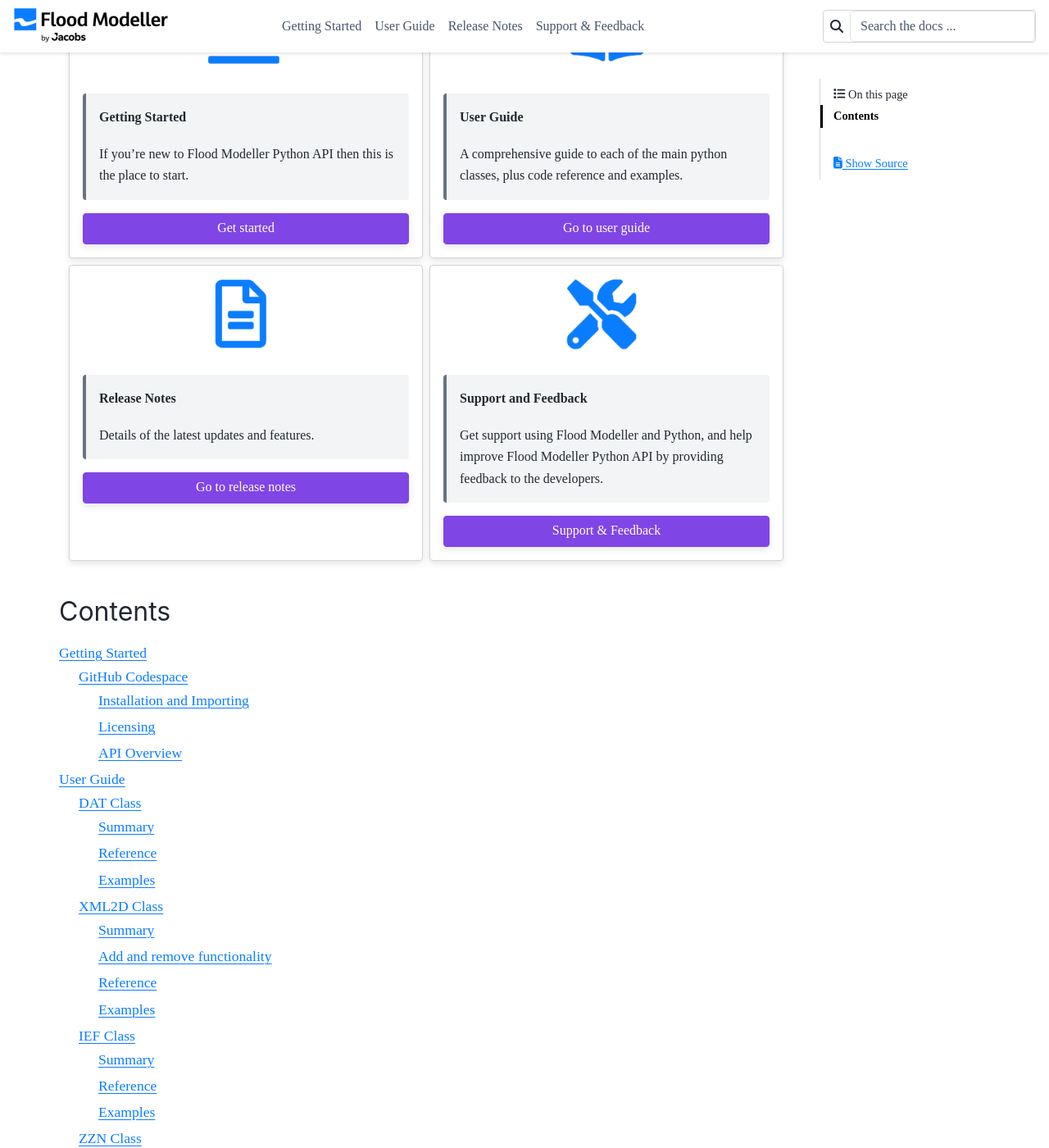
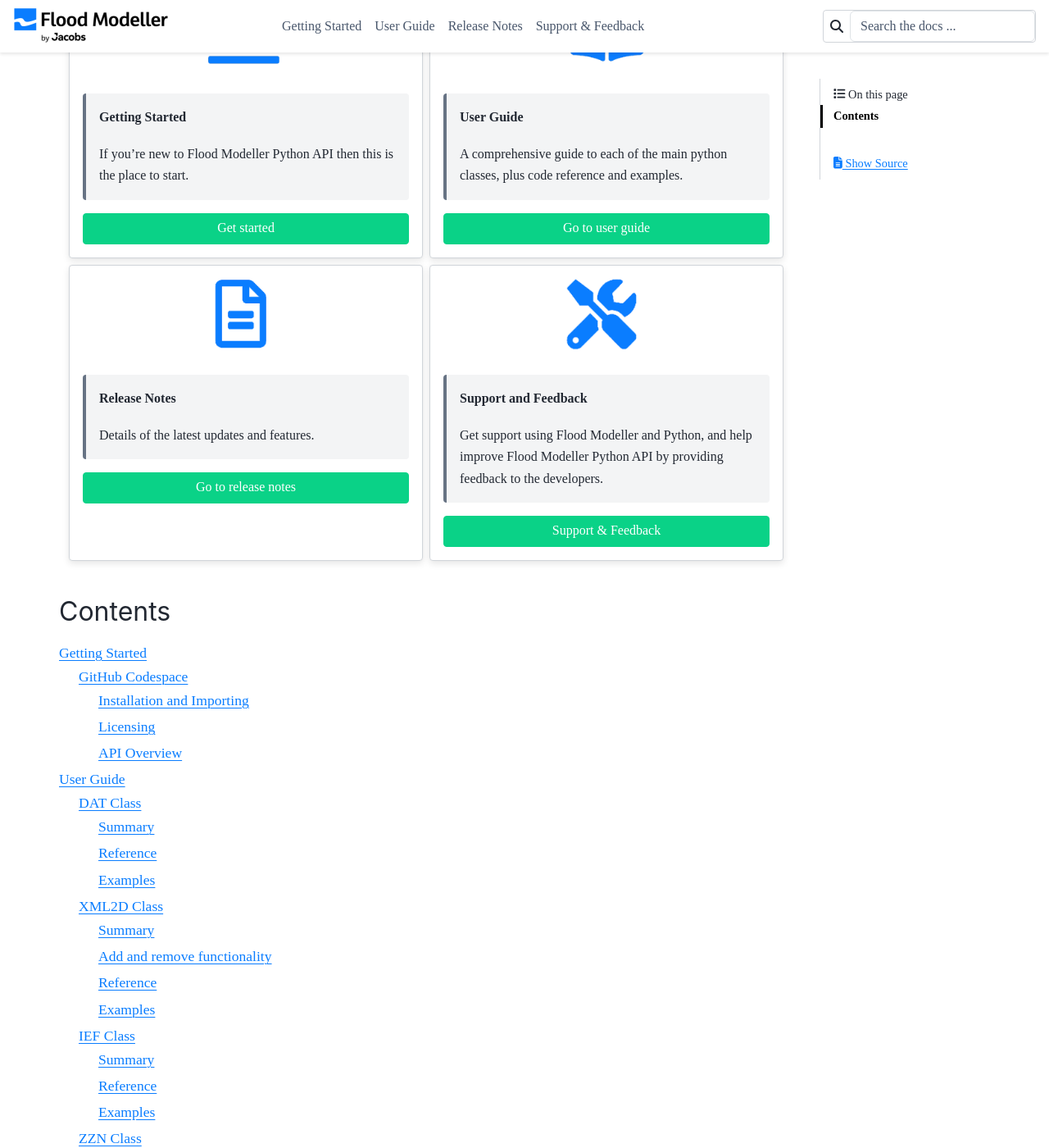
Before and after one commit to People-Places-Solutions/floodmodeller-api, a Sphinx documentation site: the page built from docs/source/index.rst, in a window 1280 px wide and 1400 px high, scrolled down 304 px. Shown: the whole window at 82% size. Built offline with Sphinx 7.4.7 and the PyData theme 0.15.4, drawn with Linux system fonts in a browser that asks for light colours; some web fonts are replaced.

Commit message:
colour scheme

```diff
--- a/docs/source/_static/fmapi.css
+++ b/docs/source/_static/fmapi.css
@@ -10,6 +10,9 @@
 html[data-theme="light"] {
     --pst-color-primary: black;
     --pst-color-link: #0A7DFF;
+    --sd-color-secondary: #0ad287;
+    --sd-color-secondary-text: #fff;
+    --sd-color-secondary-highlight: #6c757d;
 }
 
 @font-face {
@@ -23,18 +26,6 @@
 
 body {
     font-family: 'JCR';
-}
-
-.btn-secondary {
-    background-color: #0ad287;
-    border-color: #0ad287;
-    color: #fff;
-}
-
-.btn-secondary:hover {
-    background-color: #6c757d;
-    border-color: #6c757d;
-    color: #fff;
 }
 
 .prev-next-area a p.prev-next-title {
```
Also changed, not shown: docs/source/index.rst (+4 -4 lines).
